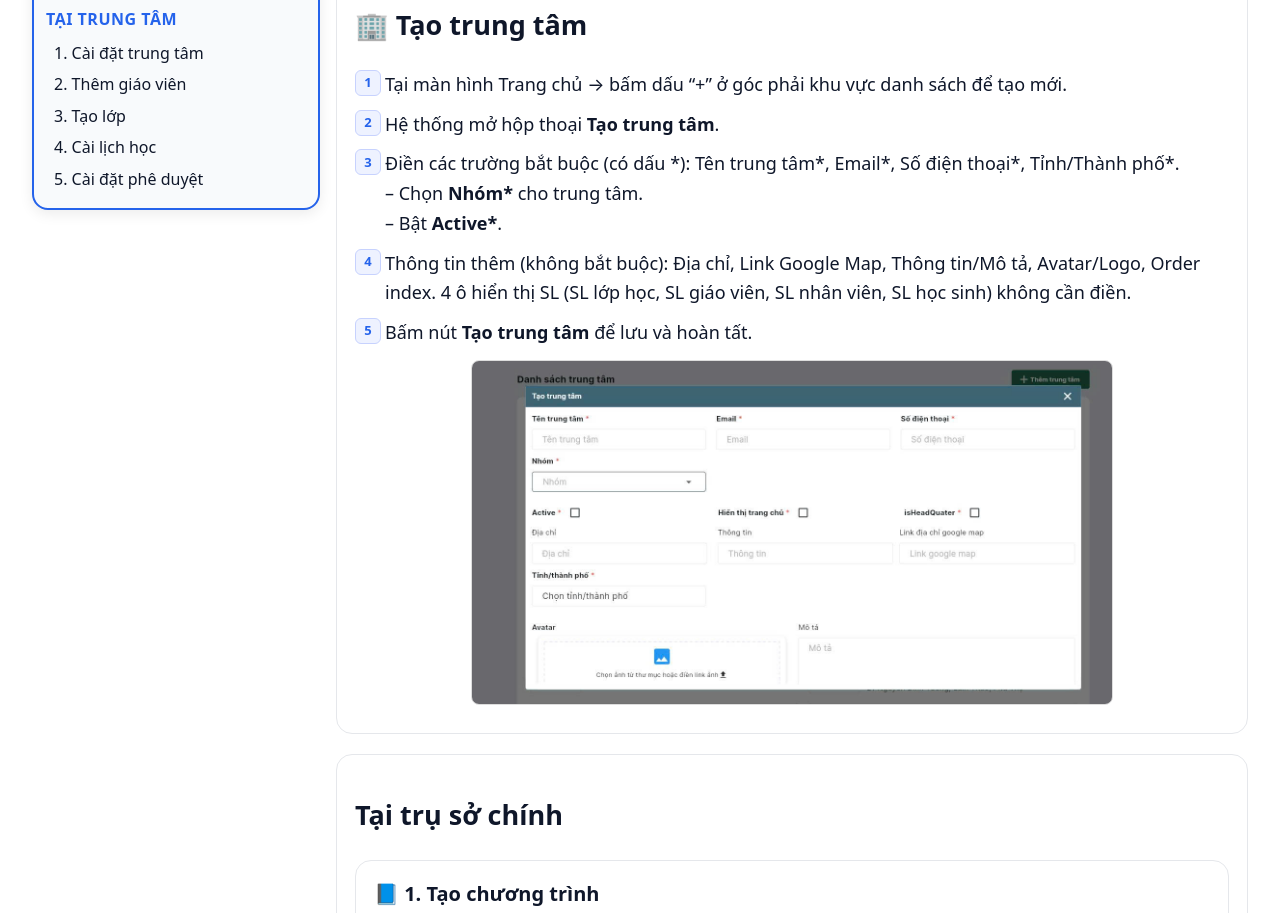
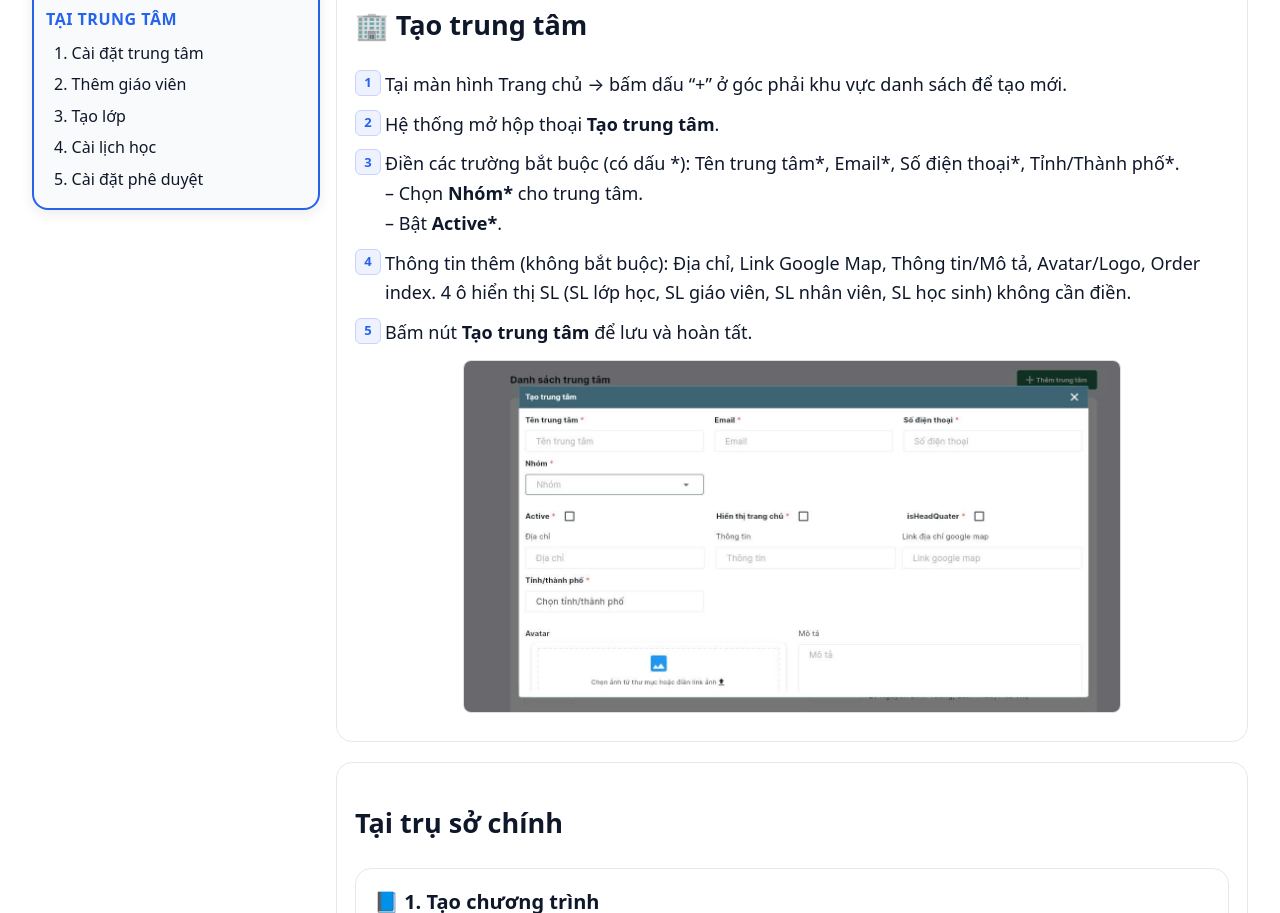
Before and after one commit to phamquynhliu/huongdanCRMchohoiso, a plain HTML site: page index.html in a window 1280 px wide. Shown: the part 446-1359 px from the top of the page. Drawn offline with Linux system fonts and the light colour scheme.

Commit message:
Update index.html

```diff
--- a/index.html
+++ b/index.html
@@ -167,7 +167,7 @@
           </div>
           <div class="media-image">
             <img src="taotrungtam.png" alt="Ảnh minh họa"
-            style="width:75%;max-width:640px;display:block;margin:12px auto;">
+         style="width:75%;max-width:1000px;display:block;margin:12px auto;">
           </div>
         </div>
       </section>
```
